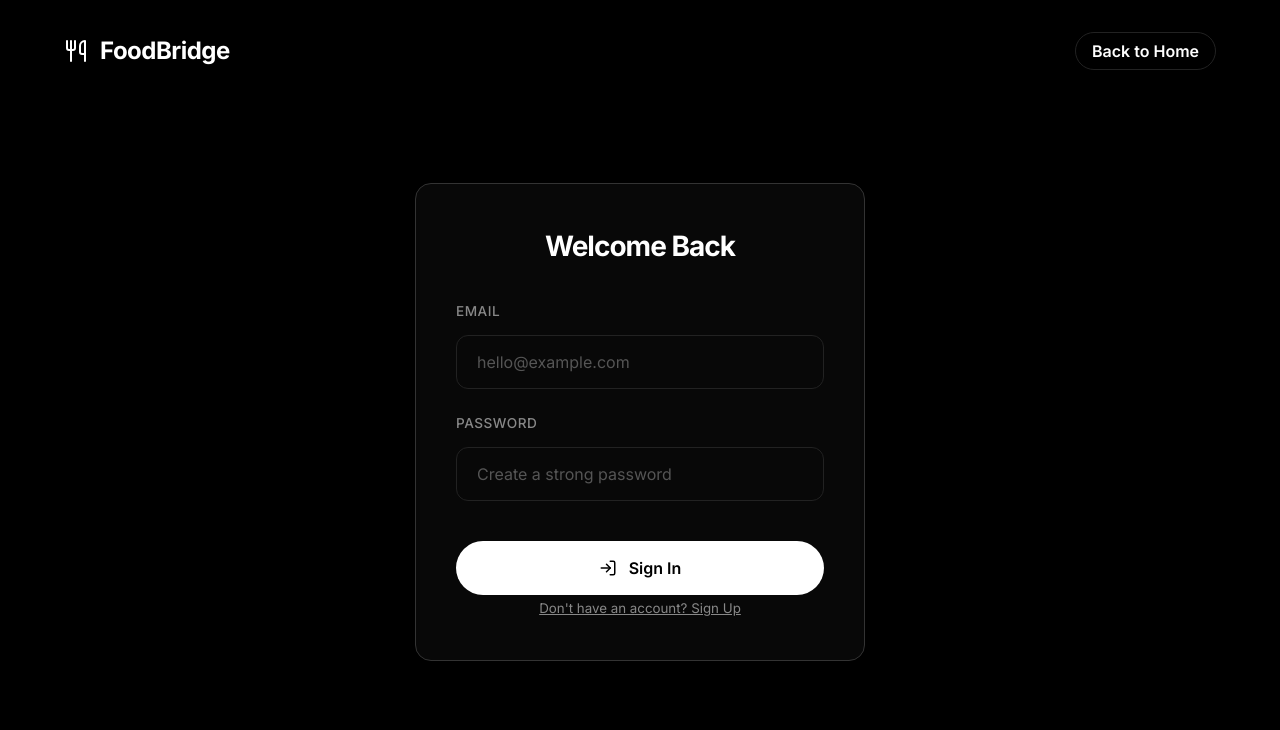
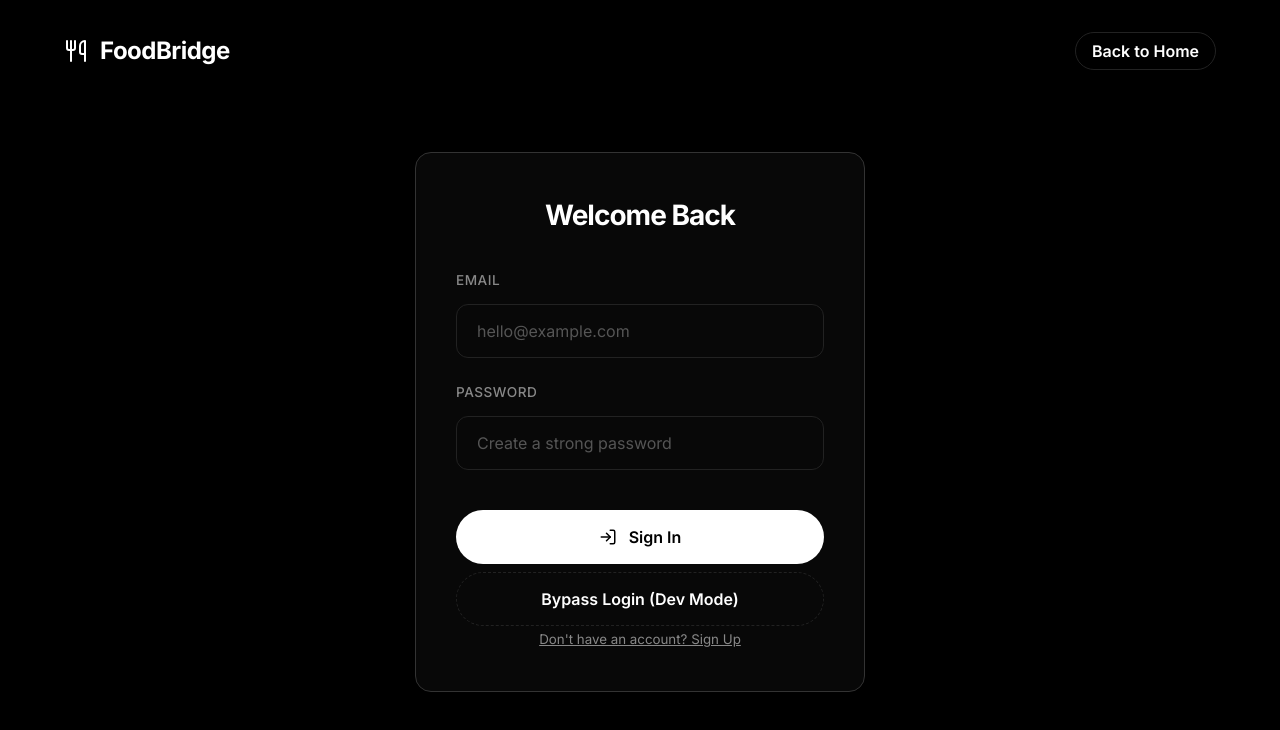
Before and after one commit to SHERLYSANJANA/foodbridge, a React (Vite) app: page / in a window 1280 px wide. Both pictures are taken after a click on the button "Sign In". Shown: the top 730 px of the page. Built offline with nearby package versions, Linux system fonts and the light colour scheme.

Commit message:
backend fix

```diff
--- a/src/App.jsx
+++ b/src/App.jsx
@@ -38,7 +38,24 @@ function App() {
   }, []);
 
   const handleSignOut = async () => {
+    if (session?.isGuest) {
+      setSession(null);
+      return;
+    }
     await supabase.auth.signOut();
+  };
+
+  const handleGuestLogin = (role) => {
+    setSession({
+      isGuest: true,
+      user: {
+        user_metadata: {
+          user_role: role,
+          full_name: 'Guest Tester'
+        }
+      }
+    });
+    setShowAuth(false);
   };
 
   const toggleTheme = () => {
@@ -74,7 +91,7 @@ function App() {
                 Back to Home
               </button>
             </div>
-            <AuthComponent />
+            <AuthComponent onGuestLogin={handleGuestLogin} />
           </div>
         ) : (
           <div style={{ width: '100vw' }}>
--- a/src/components/AuthComponent.jsx
+++ b/src/components/AuthComponent.jsx
@@ -2,7 +2,7 @@ import { useState } from 'react';
 import { supabase } from '../supabaseClient';
 import { LogIn, UserPlus } from 'lucide-react';
 
-export default function AuthComponent() {
+export default function AuthComponent({ onGuestLogin }) {
   const [isLogin, setIsLogin] = useState(true);
   const [loading, setLoading] = useState(false);
   const [error, setError] = useState('');
@@ -95,9 +95,12 @@ export default function AuthComponent() {
             <input required type="password" className="form-input" value={password} onChange={(e) => setPassword(e.target.value)} placeholder="Create a strong password" />
           </div>
 
-          <div className="animate-fade-in stagger-5" style={{ marginTop: '1rem' }}>
+          <div className="animate-fade-in stagger-5" style={{ marginTop: '1rem', display: 'flex', flexDirection: 'column', gap: '0.5rem' }}>
             <button type="submit" className="btn btn-primary" disabled={loading}>
               {loading ? 'Processing...' : (isLogin ? <><LogIn size={18}/> Sign In</> : <><UserPlus size={18}/> Create Account</>)}
+            </button>
+            <button type="button" onClick={() => onGuestLogin(role)} className="btn btn-secondary" style={{ borderStyle: 'dashed' }}>
+              Bypass Login (Dev Mode)
             </button>
           </div>
         </form>
```
